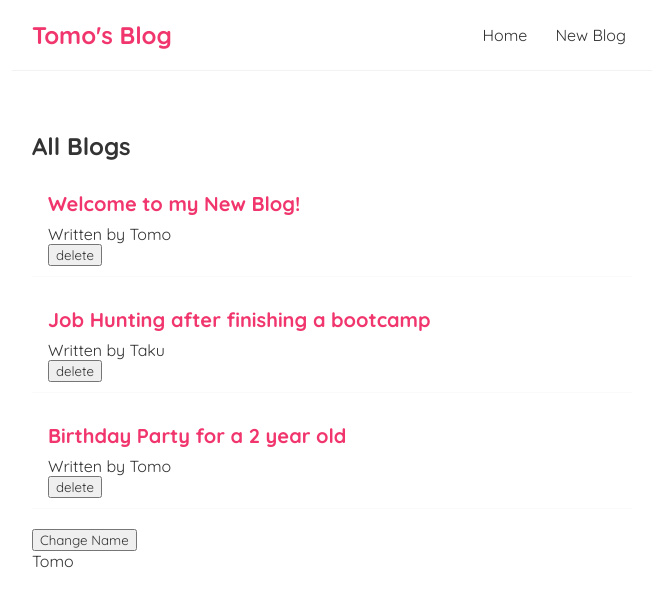
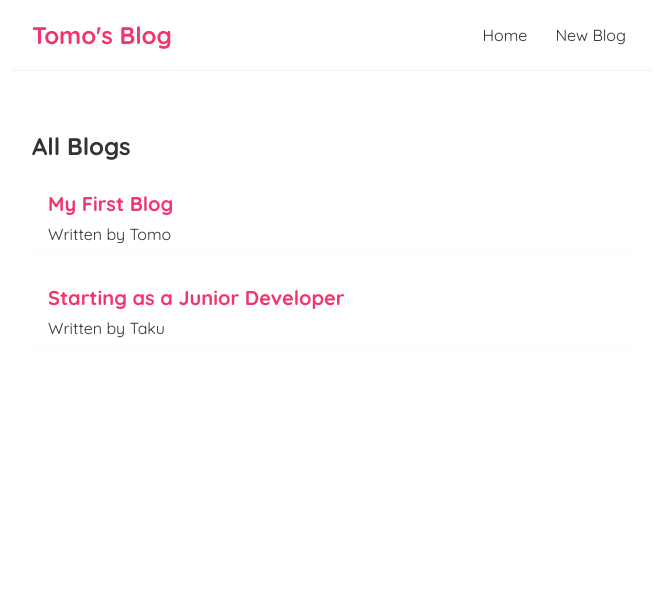
Before and after one commit to tomonorman/react-blog, a React (Create React App) app: page / in a window 1280 px wide. Shown: the top 606 px of the page, without its empty margins (308-964 px from the left). Built offline with nearby package versions, Linux system fonts and the light colour scheme; data requests are answered from the project's data file.

Commit message:
json db added

```diff
--- /dev/null
+++ b/data/db.json
@@ -0,0 +1,16 @@
+{
+  "blogs": [
+    {
+      "title": "My First Blog",
+      "body": "Welcome to the first blog post.\nTest blog up and running",
+      "author": "Tomo",
+      "id": 1
+    },
+    {
+      "title": "Starting as a Junior Developer",
+      "body": "What you need to get that first job",
+      "author": "Taku",
+      "id": 2
+    }
+  ]
+}
--- a/src/BlogList.js
+++ b/src/BlogList.js
@@ -1,4 +1,4 @@
-const BlogList = ({ blogs, title, handleDelete }) => {
+const BlogList = ({ blogs, title }) => {
 
   return (
     <div className="blog-list">
@@ -7,7 +7,6 @@ const BlogList = ({ blogs, title, handleDelete }) => {
         <div className="blog-preview" key={blog.id}>
           <h2>{ blog.title }</h2>
           <p>Written by { blog.author }</p>
-          <button onClick={() => handleDelete(blog.id)}>delete</button>
         </div>
       ))}
     </div>
--- a/src/Home.js
+++ b/src/Home.js
@@ -2,30 +2,21 @@ import { useState, useEffect } from "react";
 import BlogList from "./BlogList";
 
 const Home = () => {
-  const [blogs, setBlogs] = useState([
-    { title: "Welcome to my New Blog!", body: "lorem ipsum...", author: "Tomo", id: 1 },
-    { title: "Job Hunting after finishing a bootcamp", body: "lorem ipsum...", author: "Taku", id: 2 },
-    { title: "Birthday Party for a 2 year old", body: "lorem ipsum...", author: "Tomo", id: 3 }
-  ]);
-
-  const [name, setName] = useState("Tomo");
-
-  const handleDelete = (id) => {
-    // Don't mutate original staste, but create new state by filtering:
-    const newBlogs = blogs.filter(blog => blog.id !== id);
-    // setBlogs to be the new array without deleted item
-    setBlogs(newBlogs);
-  }
+  const [blogs, setBlogs] = useState(null);
 
   useEffect(() => {
-    console.log("Hi Tomo");
-  }, [name]); // The second argument prevents useEffect from firing everytime there is a rerender, only what changes inside the array
+    fetch("http://localhost:8000/blogs")
+      .then(response => {
+        return response.json();
+      })
+      .then(data => {
+        setBlogs(data);
+      });
+  }, []); // The second argument prevents useEffect from firing everytime there is a rerender, only what changes inside the array
 
   return (
     <div className="home">
-      <BlogList blogs={blogs} title="All Blogs" handleDelete={handleDelete} />
-      <button onClick={() => setName("Keiko")}>Change Name</button>
-      <p>{ name }</p>
+      { blogs && <BlogList blogs={blogs} title="All Blogs" />}
     </div>
    );
 }
```
Also changed, not shown: 1 other file (tests, documents, lock files or other folders).
